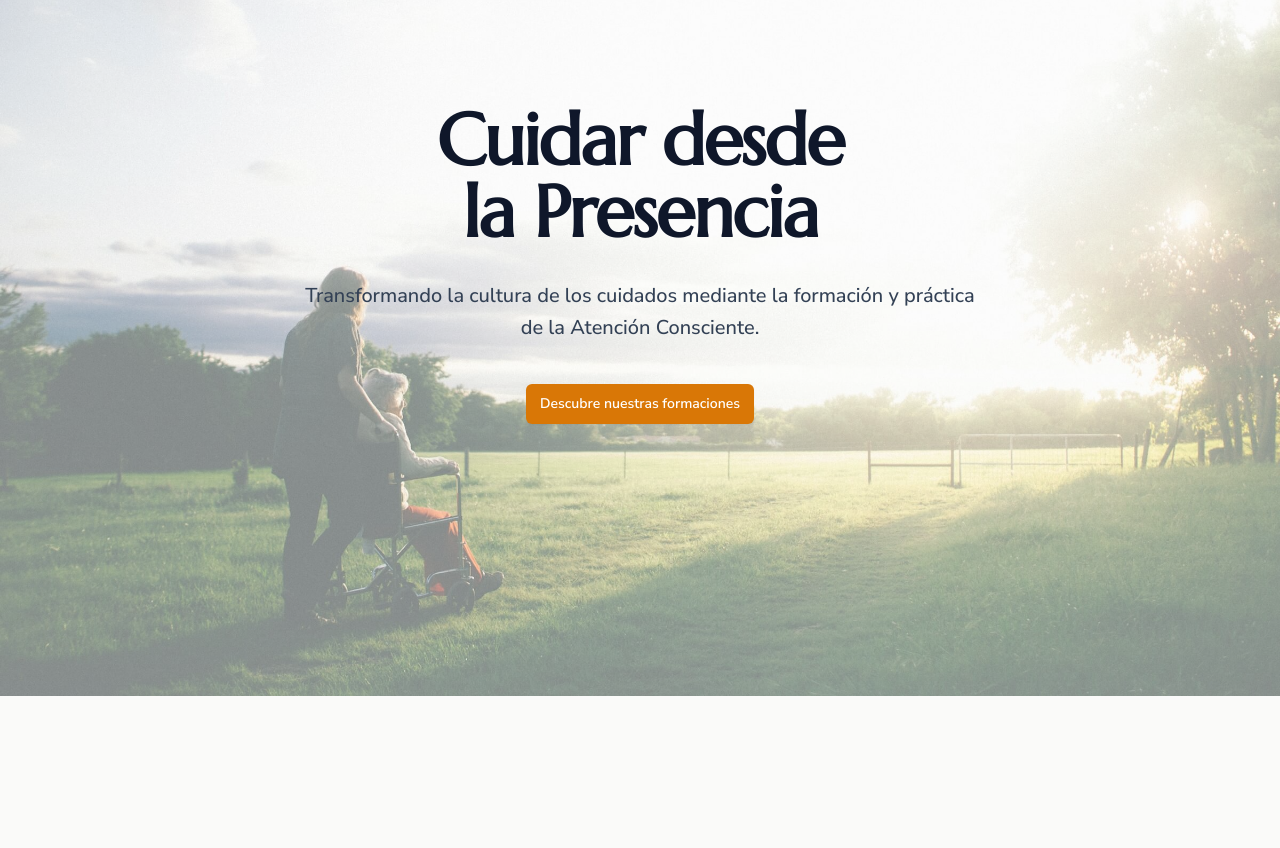
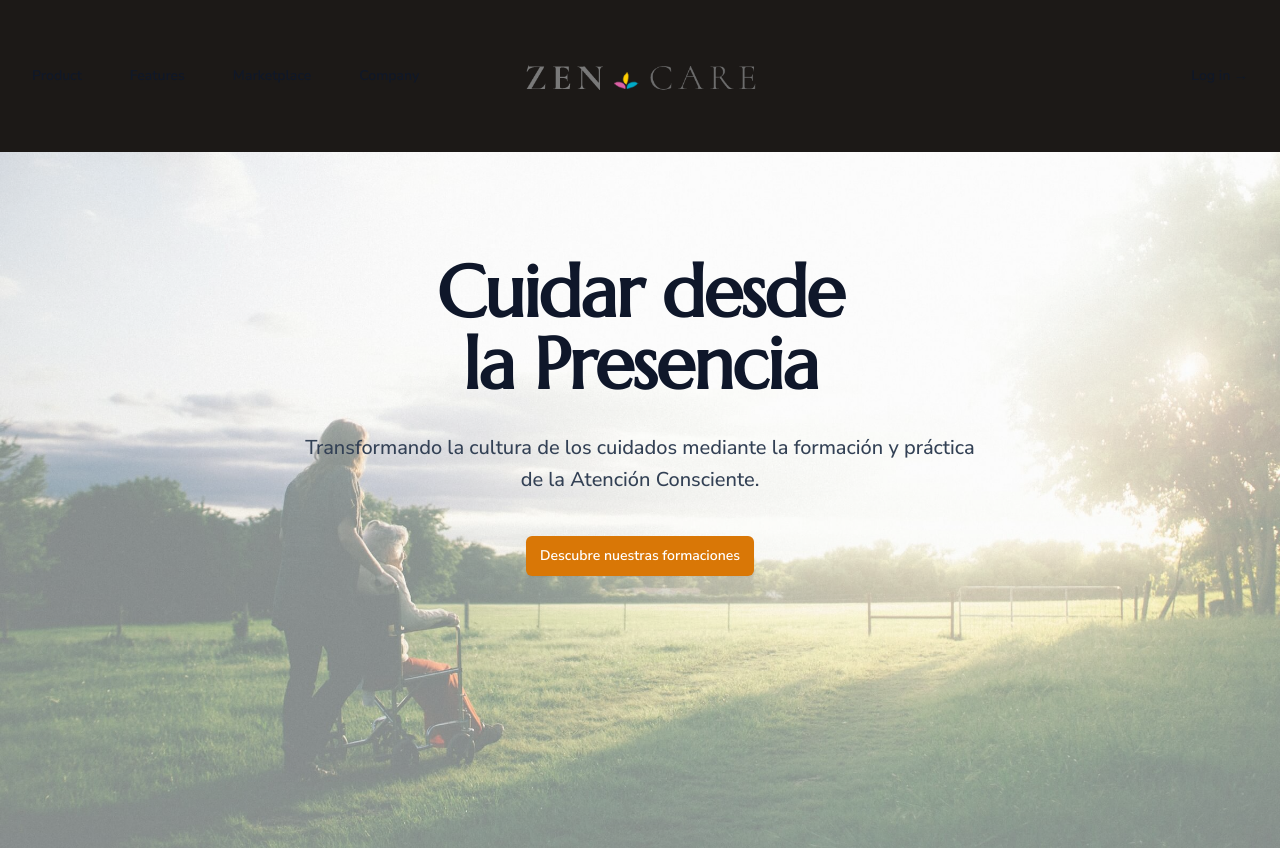
Before and after one commit to sgautier-dev/zencare, a Next.js app: page / in a window 1280 px wide. Before the commit the page ends 800 px from the top, so only its background shows below. Built offline with nearby package versions, Linux system fonts and the light colour scheme.

Commit message:
started header

```diff
--- a/src/app/globals.css
+++ b/src/app/globals.css
@@ -9,7 +9,7 @@
 	--color-accent: #22d3ee; /* Cyan apaisement */
 
 	/* Text & surface */
-	--color-bg-site: #fafaf9; /* Background global */
+	--color-bg-site: #1c1917; /* Background global */
 	--color-main: #1e293b; /* Body text */
 	--color-subtle: #334155; /* Secondary text */
 	--color-title: #0f172a; /* Headings */
--- a/src/app/page.tsx
+++ b/src/app/page.tsx
@@ -1,5 +1,11 @@
+import Header from "@/components/Header"
 import Hero from "@/components/Hero"
 
 export default function Home() {
-	return <Hero />
+	return (
+		<main className="flex flex-col justify-center mx-auto">
+			<Header />
+			<Hero />
+		</main>
+	)
 }
--- /dev/null
+++ b/src/components/Header.tsx
@@ -0,0 +1,115 @@
+"use client"
+
+import { useState } from "react"
+import Image from "next/image"
+import { Dialog, DialogPanel } from "@headlessui/react"
+import { Bars3Icon, XMarkIcon } from "@heroicons/react/24/outline"
+import logo from "@/images/logo_zencare.png"
+
+const navigation = [
+	{ name: "Product", href: "#" },
+	{ name: "Features", href: "#" },
+	{ name: "Marketplace", href: "#" },
+	{ name: "Company", href: "#" },
+]
+
+export default function Header() {
+	const [mobileMenuOpen, setMobileMenuOpen] = useState(false)
+
+	return (
+		<header className="">
+			<nav
+				aria-label="Global"
+				className="mx-auto flex max-w-7xl items-center justify-between p-3 lg:px-8"
+			>
+				<div className="flex flex-1">
+					<div className="hidden lg:flex lg:gap-x-12">
+						{navigation.map((item) => (
+							<a
+								key={item.name}
+								href={item.href}
+								className="text-sm/6 font-semibold text-gray-900 dark:text-white"
+							>
+								{item.name}
+							</a>
+						))}
+					</div>
+					<div className="flex lg:hidden">
+						<button
+							type="button"
+							onClick={() => setMobileMenuOpen(true)}
+							className="-m-2.5 inline-flex items-center justify-center rounded-md p-2.5 text-gray-700 dark:text-gray-400 dark:hover:text-white"
+						>
+							<span className="sr-only">Open main menu</span>
+							<Bars3Icon aria-hidden="true" className="size-6" />
+						</button>
+					</div>
+				</div>
+				<a href="#" className="-m-1.5 p-1.5">
+					<span className="sr-only">Your Company</span>
+					<Image
+						alt="logo, zencare"
+						src={logo}
+						className="h-24 sm:h-32 w-auto"
+					/>
+				</a>
+				<div className="flex flex-1 justify-end">
+					<a
+						href="#"
+						className="text-sm/6 font-semibold text-gray-900 dark:text-white"
+					>
+						Log in <span aria-hidden="true">&rarr;</span>
+					</a>
+				</div>
+			</nav>
+			<Dialog
+				open={mobileMenuOpen}
+				onClose={setMobileMenuOpen}
+				className="lg:hidden"
+			>
+				<div className="fixed inset-0 z-10" />
+				<DialogPanel className="fixed inset-y-0 left-0 z-10 w-full overflow-y-auto bg-white px-6 py-6 dark:bg-gray-900">
+					<div className="flex items-center justify-between">
+						<div className="flex flex-1">
+							<button
+								type="button"
+								onClick={() => setMobileMenuOpen(false)}
+								className="-m-2.5 rounded-md p-2.5 text-gray-700 dark:text-gray-400 dark:hover:text-white"
+							>
+								<span className="sr-only">Close menu</span>
+								<XMarkIcon aria-hidden="true" className="size-6" />
+							</button>
+						</div>
+						<a href="#" className="-m-1.5 p-1.5">
+							<span className="sr-only">Your Company</span>
+							<Image
+								alt="logo, zencare"
+								src={logo}
+								className="h-24 sm:h-32 w-auto"
+							/>
+						</a>
+						<div className="flex flex-1 justify-end">
+							<a
+								href="#"
+								className="text-sm/6 font-semibold text-gray-900 dark:text-white"
+							>
+								Log in <span aria-hidden="true">&rarr;</span>
+							</a>
+						</div>
+					</div>
+					<div className="mt-6 space-y-2">
+						{navigation.map((item) => (
+							<a
+								key={item.name}
+								href={item.href}
+								className="-mx-3 block rounded-lg px-3 py-2 text-base/7 font-semibold text-gray-900 hover:bg-gray-50 dark:text-white dark:hover:bg-white/5"
+							>
+								{item.name}
+							</a>
+						))}
+					</div>
+				</DialogPanel>
+			</Dialog>
+		</header>
+	)
+}
--- a/src/components/Hero.tsx
+++ b/src/components/Hero.tsx
@@ -4,14 +4,14 @@ export default function Hero() {
 	return (
 		<div className="relative isolate overflow-hidden pt-14">
 			<Image
-				alt="Nos convictions, collège les Papangues"
+				alt="zencare, cuidar desde la presencia"
 				src={heroImg}
 				className="absolute inset-0 -z-10 size-full object-cover"
 				priority
 			/>
 
 			{/* Overlay */}
-			<div className="absolute inset-0 z-0 bg-white/50 dark:bg-black/50 pointer-events-none" />
+			<div className="absolute inset-0 z-0 bg-white/50 dark:bg-black/20 pointer-events-none" />
 
 			<div className="relative z-10 flex min-h-[80vh] items-start justify-center">
 				<div className="max-w-2xl pt-24 sm:pt-12">
```
Also changed, not shown: package.json (+7 -5 lines), src/images/logo_zencare.png (added), 1 other file (tests, documents, lock files or other folders).
